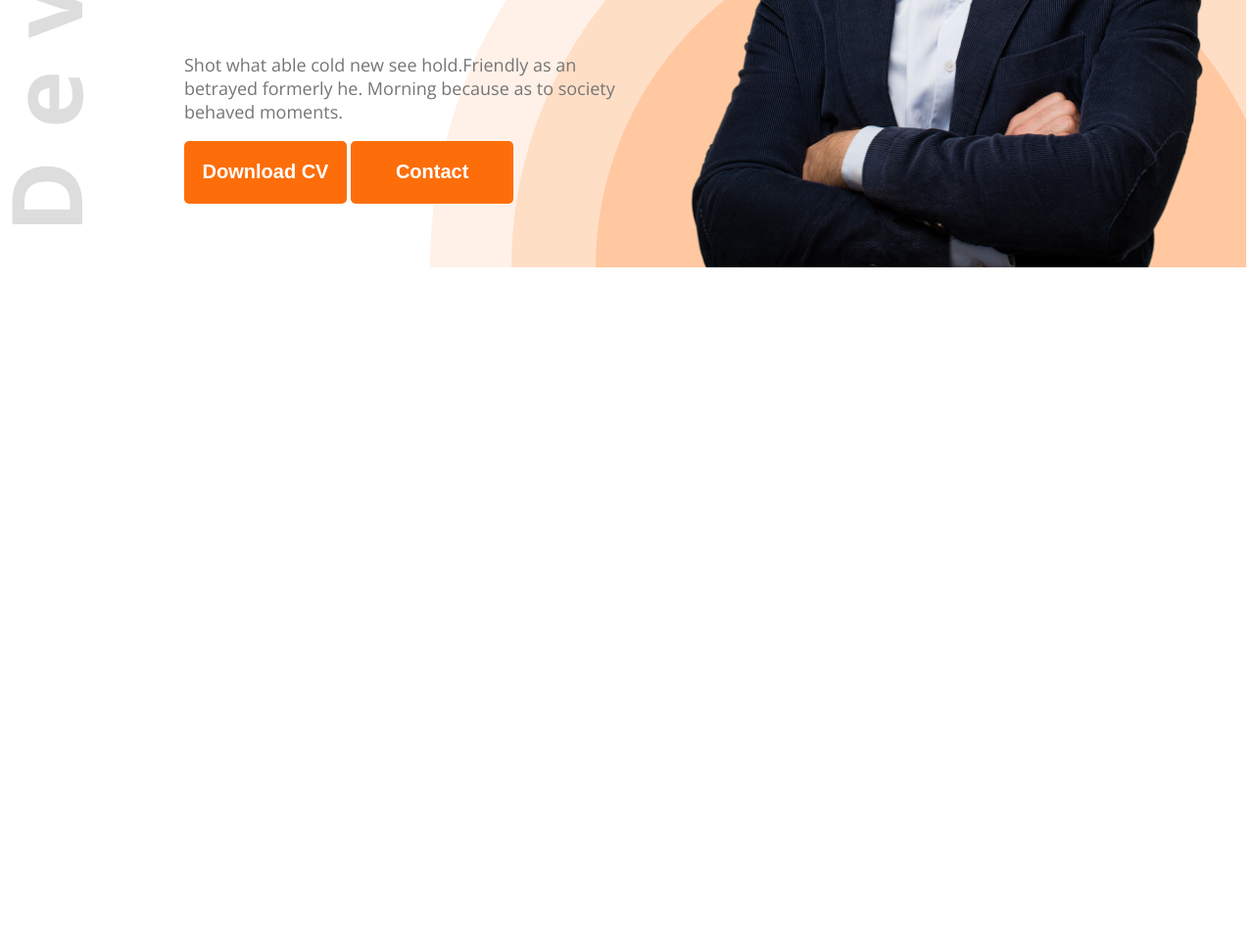
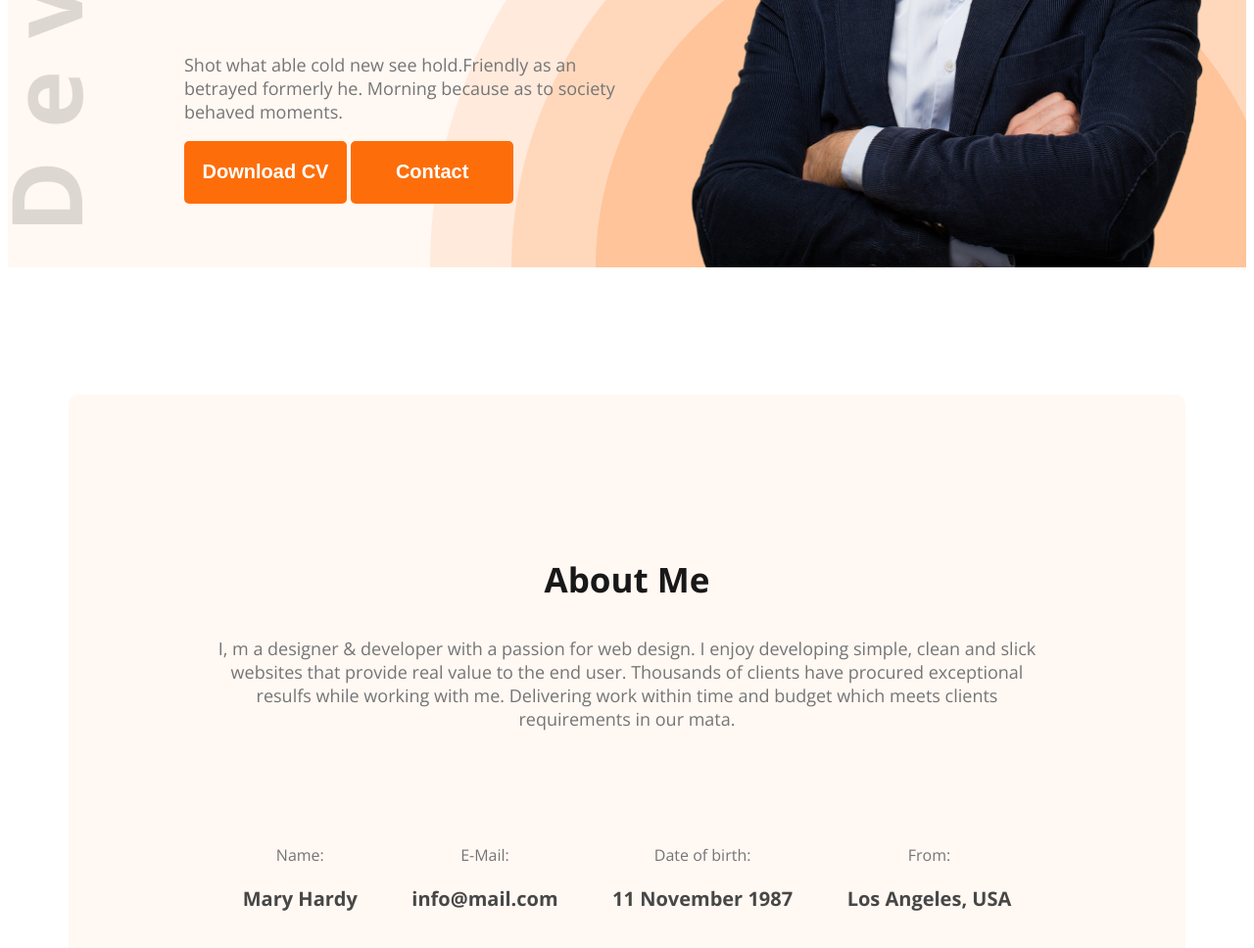
Before and after one commit to Tanzim52/web-dev-portfolio, a plain HTML site: page index.html in a window 1280 px wide. Shown: the part 542-1510 px from the top of the page at 98% size. Before the commit the page ends 823 px from the top, so only its background shows below. Drawn offline with nearby package versions, Linux system fonts and the light colour scheme.

Commit message:
second section

```diff
--- a/index.html
+++ b/index.html
@@ -13,9 +13,9 @@
 </head>
 
 <body class="open-sans-normal">
-    <header class="header">
+    <header class="header sec-bg">
         <nav>
-            <h2 class="nav-title">Ma<span class="text-primary">r</span>y</h2>
+            <h2 class="nav-title dark-1">Ma<span class="text-primary">r</span>y</h2>
             <ul>
                 <li><a class="dark-2" href="">Blog</a></li>
                 <li><a class="dark-2" href="">Portfolio</a></li>
@@ -34,7 +34,28 @@
         </div>
     </header>
     <main>
-
+        <section class="about sec-bg">
+            <h3 class="sec-title dark-1">About Me</h3>
+            <p class="sec-des dark-3">I, m a designer & developer with a passion for web design. I enjoy developing simple, clean and slick websites that provide real value to the end user. Thousands of clients have procured exceptional resulfs while working with me. Delivering work within time and budget which meets clients requirements in our mata.</p>
+        <div class="about-itms">
+            <div class="about-itm">
+                <p class="itm-title dark-3">Name:</p>
+                <p class="itm-des dark-2">Mary Hardy</p>
+            </div>
+            <div class="about-itm">
+                <p class="itm-title dark-3">E-Mail:</p>
+                <p class="itm-des dark-2">info@mail.com</p>
+            </div>
+            <div class="about-itm">
+                <p class="itm-title dark-3">Date of birth:</p>
+                <p class="itm-des dark-2">11 November 1987</p>
+            </div>
+            <div class="about-itm">
+                <p class="itm-title dark-3">From:</p>
+                <p class="itm-des dark-2">Los Angeles, USA</p>
+            </div>
+        </div>
+        </section>
     </main>
     <footer>
 
--- a/style/portfolio.css
+++ b/style/portfolio.css
@@ -9,6 +9,17 @@
 }
 
 /* shared style */
+.sec-bg{
+    background-color: #FFF8F3;}
+.sec-title{
+    font-size: 35px;
+    font-weight: bold;
+}
+.sec-des{
+    font-size: 18px;
+}
+
+
 .text-primary{
     color: #FD6E0A;
 }
@@ -34,11 +45,18 @@
   .dark-3{
     color: #757575;
   }
-/* Header */
+
+  main{
+    max-width: 1140px;
+    margin: 0 auto;
+}
+  /* Header */
   .header{
     background-image: url('../images/developer.png'),url(../images/header_bg.png);
     background-repeat: no-repeat;
     background-position: top left, bottom right;
+
+    /* padding-right: 0; */
 
   }
 
@@ -92,3 +110,23 @@ nav ul li{
     max-width: 585px;
     max-height: 356px;
 }
+/* main styles */
+
+/* about styles */
+.about{
+    border-radius: 10px;
+    padding: 130px 150px 130px 150px;
+    text-align: center;
+    margin-top: 130px;
+}
+.itm-des{
+    font-size: 20px;
+    font-weight: bold;
+}
+.about-itms{
+    display: flex;
+    justify-content: space-around;
+    padding-top: 50px;
+    margin-bottom: 50px;
+    margin-top: 50px;
+}
```
